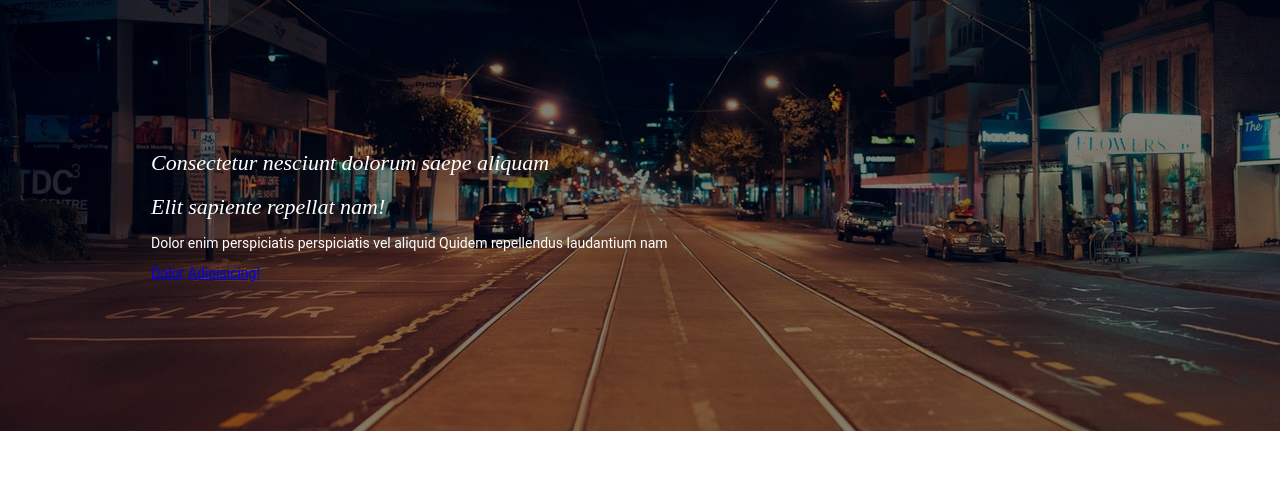
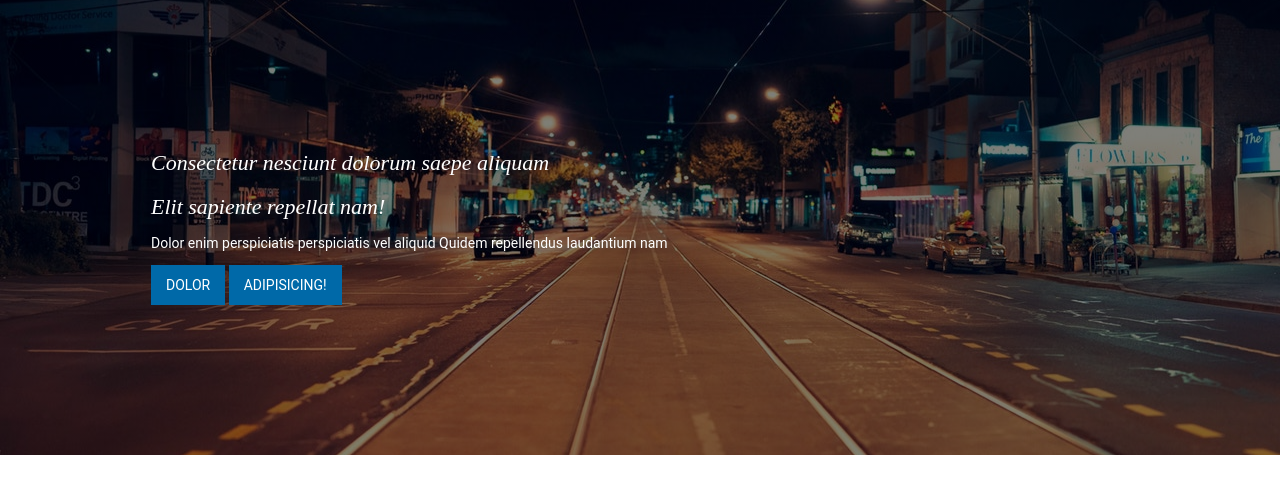
Before and after one commit to kevcomedia/wetwest-clone, a website: page src/index.html in a window 1280 px wide. Drawn offline with Linux system fonts and the light colour scheme.

Commit message:
Write button block styles

```diff
--- a/src/stylesheets/main.css
+++ b/src/stylesheets/main.css
@@ -65,6 +65,36 @@
 /* COMMON BLOCKS */
 
 /**
+ * 1. Inline-block makes sense for a button.
+ * 2. Transition colors on hover/focus.
+ * 3. A nice blue color.
+ */
+
+.button {
+  background-color: #0069a8; /* 3 */
+  border: 0.0714em solid #0069a8; /* 3 */
+  color: #fff;
+  display: inline-block; /* 1 */
+  padding: .8em 1em;
+  text-decoration: none;
+  text-transform: uppercase;
+  transition: all ease-in .2s; /* 2 */
+}
+
+.button:focus,
+.button:hover {
+  background-color: transparent;
+}
+
+/**
+ * Hovering changes border color to white. Focusing keeps the blue border.
+ */
+
+.button:hover {
+  border-color: #fff;
+}
+
+/**
  * 1. Set standard heading size and style.
  * 2. Remove top margin. Again a BEM violation, but it makes things easier
  *    to reason about. I might do the same for paragraphs.
```
